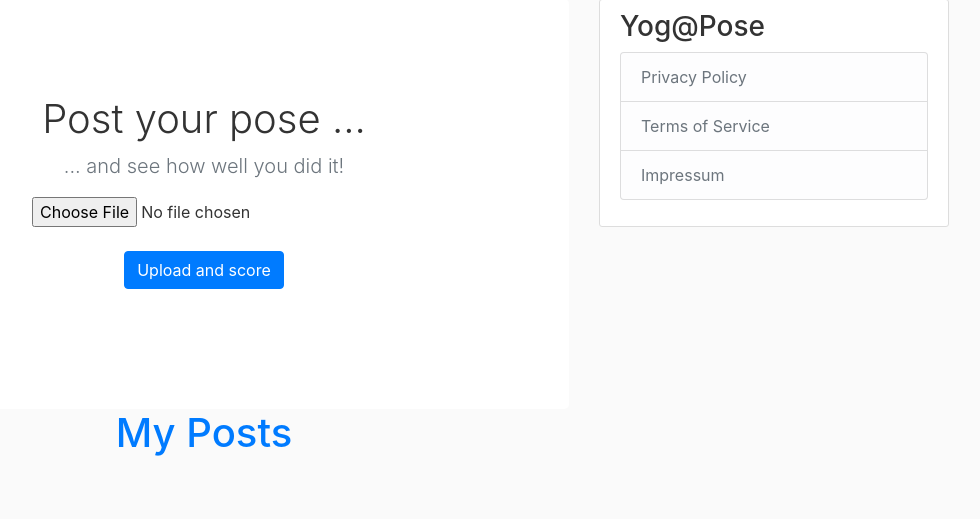
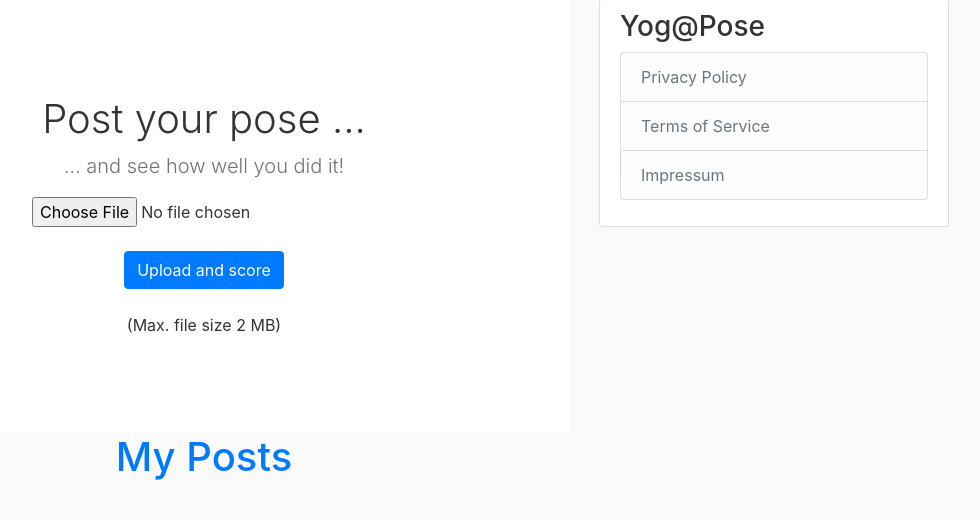
Before and after one commit to gautam-e/YogaPose, a Flask app: page / in a window 1280 px wide. Shown: the part 81-600 px from the top of the page, without its empty margins (246-1226 px from the left). Run offline with Flask 2, Linux system fonts and the light colour scheme; the visitor is signed in with stand-in values (Sample User, id 1); data comes from the database, SQL or seed files in the repository; parts of the project's set-up code (start-up, migrations or seed data) failed here and were passed over; some libraries are stand-ins or nearby versions.

Commit message:
Indicate max upload size

```diff
--- a/yogapose/templates/home.html
+++ b/yogapose/templates/home.html
@@ -20,7 +20,7 @@
       {{ form.submit(class="file btn btn-primary my-2")  }}
     </div>
     </form>
-
+    (Max. file size 2 MB)
     {% else %}
 
     <p class="lead text-muted">...<a href="{{ url_for('users.login') }}">Login</a> or <a href="{{ url_for('users.register') }}">Register</a>...</p>
--- a/yogapose/templates/user_posts.html
+++ b/yogapose/templates/user_posts.html
@@ -19,6 +19,7 @@
       {{ form.submit(class="file btn btn-primary my-2")  }}
     </div>
     </form>
+    (Max. file size 2 MB)
   </div>
 </section>
 {% endif %}
```
